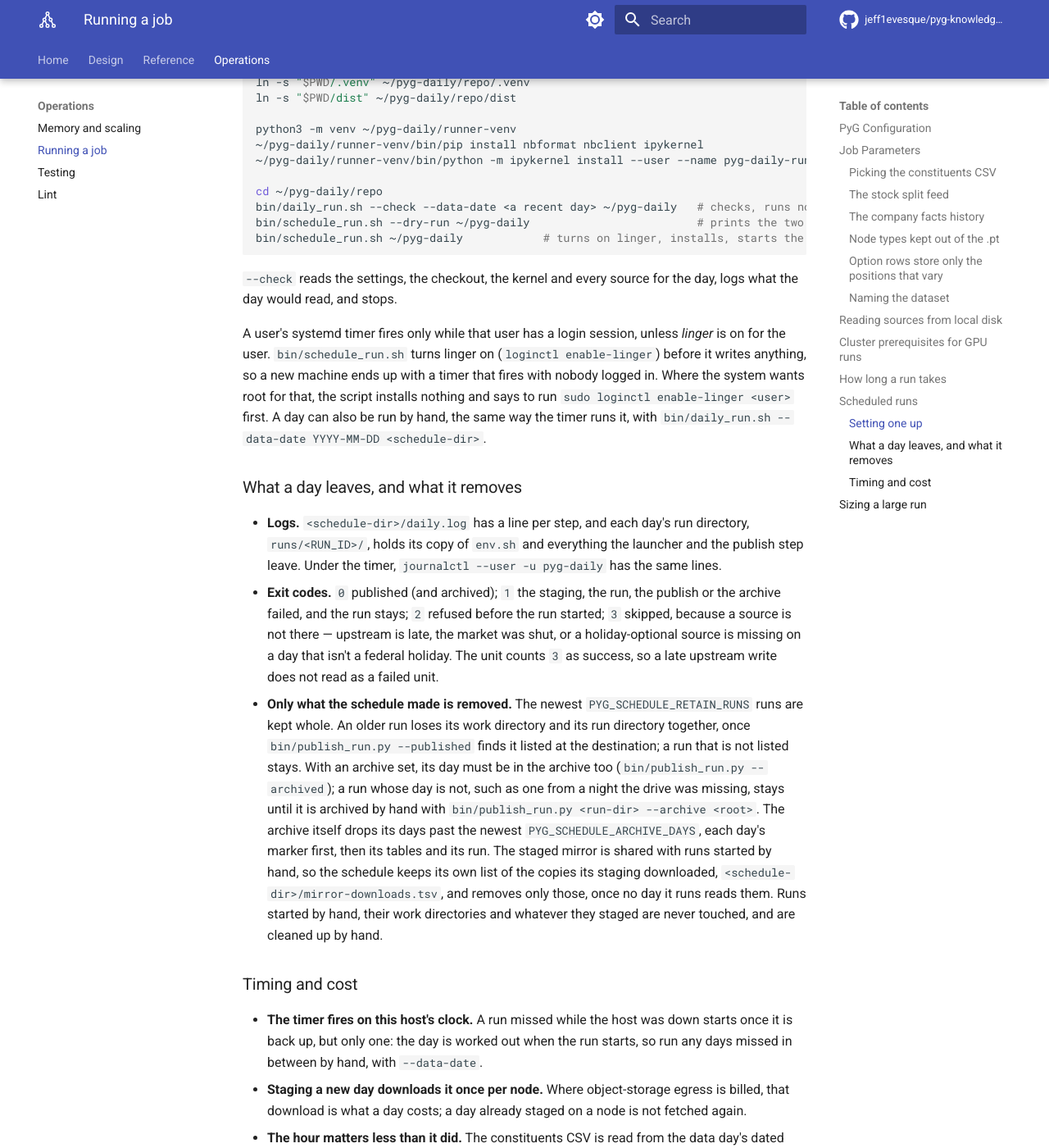
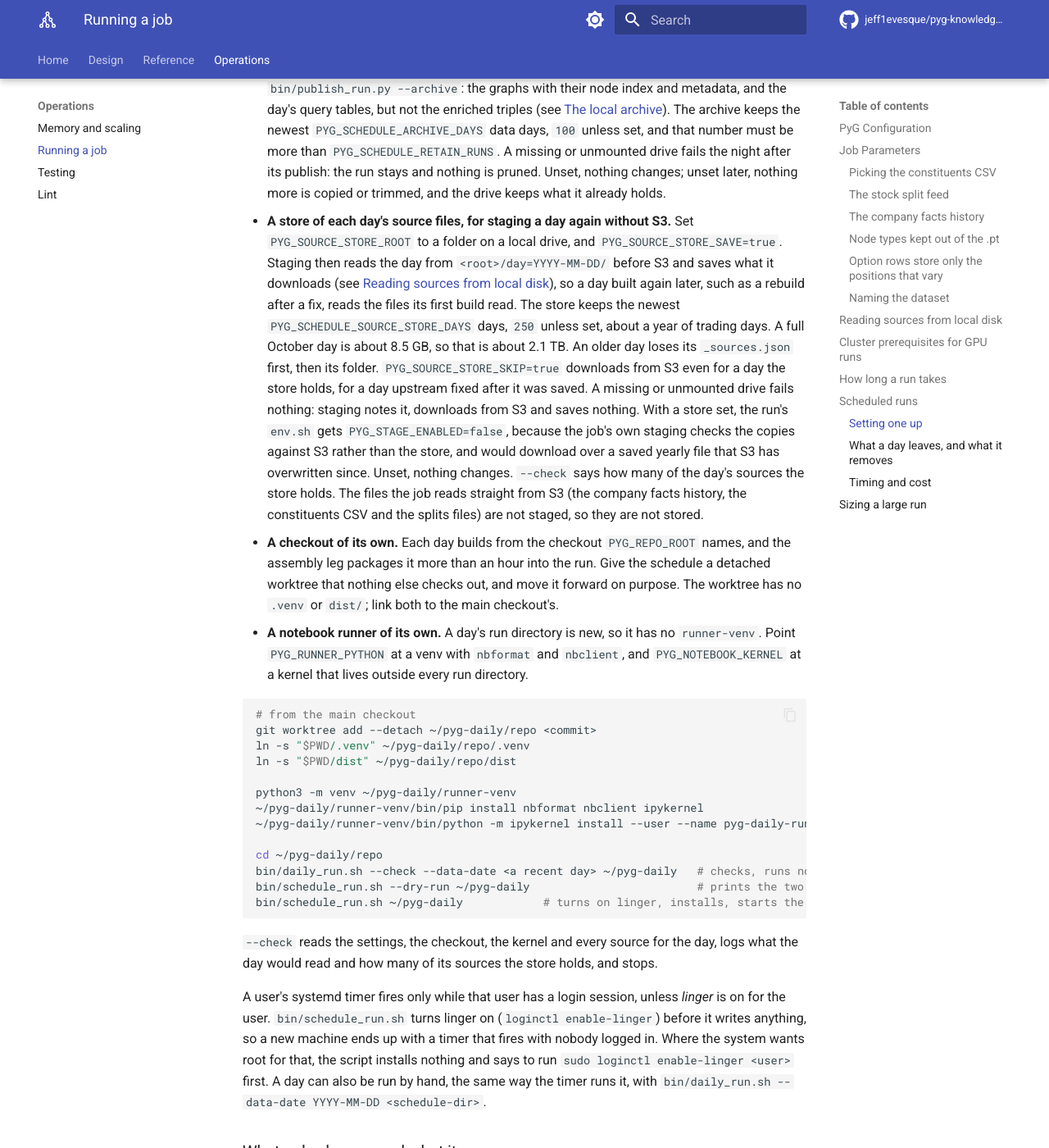
Before and after one commit to jeff1evesque/pyg-knowledge-graph-builder, an MkDocs documentation site: the page built from documentation/operations/running-a-job.md, in a window 1280 px wide and 1400 px high, scrolled down 22224 px. Shown: the whole window at 82% size. Built offline with MkDocs 1.6.1 and Material for MkDocs 9.7.7, drawn with Linux system fonts in a browser that asks for light colours; comment, search, counter and statistics services are not loaded; some of the changed text lies outside the part shown.

Commit message:
#464: running-a-job.md, the source store in staging and in scheduled runs

````diff
--- a/documentation/operations/running-a-job.md
+++ b/documentation/operations/running-a-job.md
@@ -489,6 +489,24 @@ Points worth knowing:
   one transfer and nine listings — measured at 4.5s cold and 0.49s warm on an
   89-object prefix. Immutable snapshots are the assumption; pass `--force` for a
   prefix that gets rewritten in place.
+- **A local store keeps each day's files, so a day can be staged again without S3.**
+  `--store <folder> --day YYYY-MM-DD` reads the day from a folder on a local drive
+  before going to S3, and `--save` fills it. Each day has its own folder,
+  `<store>/day=YYYY-MM-DD/`, laid out like the mirror, with a `_sources.json` that lists
+  each source's file count and total size and is written after the files
+  ([The source store](../reference/layout.md#the-source-store)). A source the list names,
+  whose files still match it, is copied to every node: the host running the script
+  copies it itself, and the other nodes copy it from that host over ssh. S3 is not asked
+  at all. With `--save`, a source that host downloads is saved once it has it, and the
+  other nodes copy it from there, so a new day is downloaded once instead of once per
+  node. A day staged again later gets the files it got the first time: the yearly BLS
+  files are overwritten with each release, so a day rebuilt from S3 a week later would
+  read releases that came out after it. `--no-store` ignores the store, for a day
+  upstream fixed after it was saved, and with `--save` the fresh download replaces the
+  saved copy. With no `--day`, or no store folder (a drive that is not mounted), staging
+  prints a note, downloads from S3 and saves nothing. `PYG_SOURCE_STORE_ROOT`,
+  `PYG_SOURCE_STORE_SAVE=true` and `PYG_SOURCE_STORE_SKIP=true` stand in for the three
+  flags.
 - **`s3` stays the default.** Nothing changes for a deployment that has not staged,
   and reading object storage directly remains correct where compute sits beside
   the bucket.
@@ -673,9 +691,10 @@ installs a systemd user timer that starts it. The schedule is configuration in a
 directory of its own; none of it is in the code.
 
 A day, in order: refuse a checkout with uncommitted changes, check that every source for
-the day is there, wait for an idle cluster, stage the sources, bring free memory up on
-every node, run `bin/run_cluster_notebook.sh --data-date`, publish with
-`bin/publish_run.py`, copy the day into the local archive when one is set, and only
+the day is there, wait for an idle cluster, stage the sources (from the store first,
+when one is set), bring free memory up on every node, run
+`bin/run_cluster_notebook.sh --data-date`, publish with `bin/publish_run.py`, copy the
+day into the local archive when one is set, trim the store when one is set, and only
 after that publish (and that archive) went through, prune. The launcher and the publish
 step are the ones in [Testing](testing.md#driving-a-real-cluster-run).
 
@@ -734,6 +753,23 @@ written so that one file serves every day:
   more than `PYG_SCHEDULE_RETAIN_RUNS`. A missing or unmounted drive fails the night
   after its publish: the run stays and nothing is pruned. Unset, nothing changes; unset
   later, nothing more is copied or trimmed, and the drive keeps what it already holds.
+- **A store of each day's source files, for staging a day again without S3.** Set
+  `PYG_SOURCE_STORE_ROOT` to a folder on a local drive, and `PYG_SOURCE_STORE_SAVE=true`.
+  Staging then reads the day from `<root>/day=YYYY-MM-DD/` before S3 and saves what it
+  downloads (see [Reading sources from local disk](#reading-sources-from-local-disk)), so
+  a day built again later, such as a rebuild after a fix, reads the files its first
+  build read. The store keeps the newest `PYG_SCHEDULE_SOURCE_STORE_DAYS` days, `250`
+  unless set, about a year of trading days. A full October day is about 8.5 GB, so that
+  is about 2.1 TB. An older day loses its `_sources.json` first, then its folder.
+  `PYG_SOURCE_STORE_SKIP=true` downloads from S3 even for a day the store holds, for a day
+  upstream fixed after it was saved. A missing or unmounted drive fails nothing: staging
+  notes it, downloads from S3 and saves nothing. With a store set, the run's `env.sh`
+  gets `PYG_STAGE_ENABLED=false`, because the job's own staging checks the copies
+  against S3 rather than the store, and would download over a saved yearly file that S3
+  has overwritten since. Unset, nothing changes. `--check` says how many of the day's
+  sources the store holds. The files the job reads straight from S3 (the company facts
+  history, the constituents CSV and the splits files) are not staged, so they are not
+  stored.
 - **A checkout of its own.** Each day builds from the checkout `PYG_REPO_ROOT` names, and
   the assembly leg packages it more than an hour into the run. Give the schedule a
   detached worktree that nothing else checks out, and move it forward on purpose. The
@@ -759,7 +795,7 @@ bin/schedule_run.sh ~/pyg-daily            # turns on linger, installs, starts t
 ```
 
 `--check` reads the settings, the checkout, the kernel and every source for the day, logs
-what the day would read, and stops.
+what the day would read and how many of its sources the store holds, and stops.
 
 A user's systemd timer fires only while that user has a login session, unless *linger* is
 on for the user. `bin/schedule_run.sh` turns linger on (`loginctl enable-linger`) before it
@@ -790,7 +826,8 @@ runs it, with `bin/daily_run.sh --data-date YYYY-MM-DD <schedule-dir>`.
   schedule keeps its own list of the copies its staging downloaded,
   `<schedule-dir>/mirror-downloads.tsv`, and removes only those, once no day it runs reads
   them. Runs started by hand, their work directories and whatever they staged are never
-  touched, and are cleaned up by hand.
+  touched, and are cleaned up by hand. The store, when one is set, drops its days past
+  the newest `PYG_SCHEDULE_SOURCE_STORE_DAYS`, whichever staging saved them.
 
 ### Timing and cost
 
@@ -799,6 +836,8 @@ runs it, with `bin/daily_run.sh --data-date YYYY-MM-DD <schedule-dir>`.
   days missed in between by hand, with `--data-date`.
 - **Staging a new day downloads it once per node.** Where object-storage egress is billed,
   that download is what a day costs; a day already staged on a node is not fetched again.
+  With a store set and `PYG_SOURCE_STORE_SAVE=true`, a new day is downloaded once, by the
+  host that runs the schedule, and a day the store holds costs no download at all.
 - **The hour matters less than it did.** The constituents CSV is read from the data day's
   dated copy first, so what time the run starts only matters when that copy is missing.
 
````
